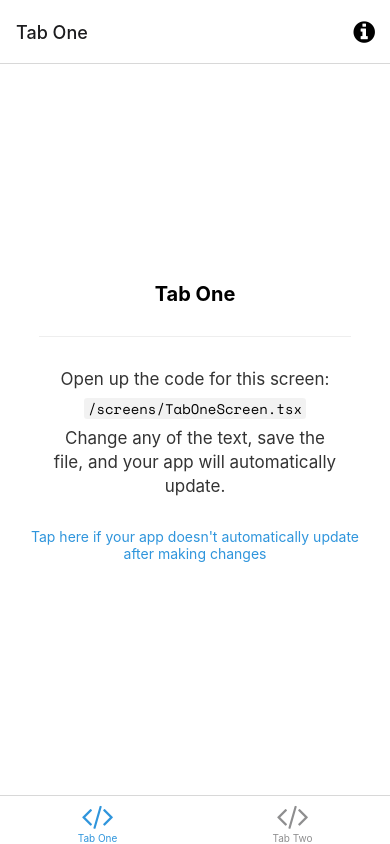
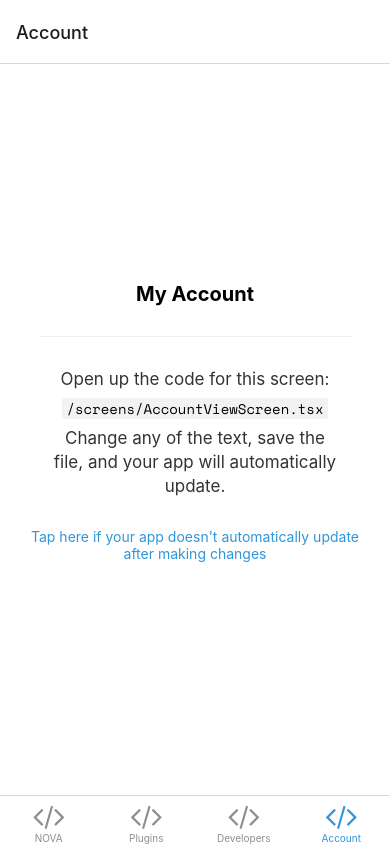
Before and after one commit to jmcrumb/open-virtual-assistant, a React Native app in the folder front-end/Nova/: screen /AccountView in a window 390 px wide. Built offline with nearby package versions, Linux system fonts and the light colour scheme; what expo-linking would draw is missing.

Commit message:
Add file structure

```diff
--- a/front-end/Nova/navigation/index.tsx
+++ b/front-end/Nova/navigation/index.tsx
@@ -14,10 +14,12 @@ import Colors from '../constants/Colors';
 import useColorScheme from '../hooks/useColorScheme';
 import ModalScreen from '../screens/ModalScreen';
 import NotFoundScreen from '../screens/NotFoundScreen';
-import TabOneScreen from '../screens/TabOneScreen';
-import TabTwoScreen from '../screens/TabTwoScreen';
+import AssistantViewScreen from '../screens/AssistantViewScreen';
+import PluginViewScreen from '../screens/PluginViewScreen';
 import { RootStackParamList, RootTabParamList, RootTabScreenProps } from '../types';
 import LinkingConfiguration from './LinkingConfiguration';
+import DeveloperViewScreen from '../screens/DeveloperViewScreen';
+import AccountViewScreen from '../screens/AccountViewScreen';
 
 export default function Navigation({ colorScheme }: { colorScheme: ColorSchemeName }) {
   return (
@@ -58,15 +60,15 @@ function BottomTabNavigator() {
 
   return (
     <BottomTab.Navigator
-      initialRouteName="TabOne"
+      initialRouteName="AssistantView"
       screenOptions={{
         tabBarActiveTintColor: Colors[colorScheme].tint,
       }}>
       <BottomTab.Screen
-        name="TabOne"
-        component={TabOneScreen}
-        options={({ navigation }: RootTabScreenProps<'TabOne'>) => ({
-          title: 'Tab One',
+        name="AssistantView"
+        component={AssistantViewScreen}
+        options={({ navigation }: RootTabScreenProps<'AssistantView'>) => ({
+          title: 'NOVA',
           tabBarIcon: ({ color }) => <TabBarIcon name="code" color={color} />,
           headerRight: () => (
             <Pressable
@@ -85,10 +87,26 @@ function BottomTabNavigator() {
         })}
       />
       <BottomTab.Screen
-        name="TabTwo"
-        component={TabTwoScreen}
+        name="PluginView"
+        component={PluginViewScreen}
         options={{
-          title: 'Tab Two',
+          title: 'Plugins',
+          tabBarIcon: ({ color }) => <TabBarIcon name="code" color={color} />,
+        }}
+      />
+      <BottomTab.Screen
+        name="DeveloperView"
+        component={DeveloperViewScreen}
+        options={{
+          title: 'Developers',
+          tabBarIcon: ({ color }) => <TabBarIcon name="code" color={color} />,
+        }}
+      />
+      <BottomTab.Screen
+        name="AccountView"
+        component={AccountViewScreen}
+        options={{
+          title: 'Account',
           tabBarIcon: ({ color }) => <TabBarIcon name="code" color={color} />,
         }}
       />
--- /dev/null
+++ b/front-end/Nova/screens/AccountViewScreen.tsx
@@ -0,0 +1,32 @@
+import * as React from 'react';
+import { StyleSheet } from 'react-native';
+
+import EditScreenInfo from '../components/EditScreenInfo';
+import { Text, View } from '../components/Themed';
+
+export default function AccountViewScreen() {
+  return (
+    <View style={styles.container}>
+      <Text style={styles.title}>My Account</Text>
+      <View style={styles.separator} lightColor="#eee" darkColor="rgba(255,255,255,0.1)" />
+      <EditScreenInfo path="/screens/AccountViewScreen.tsx" />
+    </View>
+  );
+}
+
+const styles = StyleSheet.create({
+  container: {
+    flex: 1,
+    alignItems: 'center',
+    justifyContent: 'center',
+  },
+  title: {
+    fontSize: 20,
+    fontWeight: 'bold',
+  },
+  separator: {
+    marginVertical: 30,
+    height: 1,
+    width: '80%',
+  },
+});
--- a/front-end/Nova/screens/TabOneScreen.tsx
+++ b/front-end/Nova/screens/AssistantViewScreen.tsx
@@ -5,12 +5,12 @@ import EditScreenInfo from '../components/EditScreenInfo';
 import { Text, View } from '../components/Themed';
 import { RootTabScreenProps } from '../types';
 
-export default function TabOneScreen({ navigation }: RootTabScreenProps<'TabOne'>) {
+export default function AssistantViewScreen({ navigation }: RootTabScreenProps<'AssistantView'>) {
   return (
     <View style={styles.container}>
-      <Text style={styles.title}>Tab One</Text>
+      <Text style={styles.title}>NOVA</Text>
       <View style={styles.separator} lightColor="#eee" darkColor="rgba(255,255,255,0.1)" />
-      <EditScreenInfo path="/screens/TabOneScreen.tsx" />
+      <EditScreenInfo path="/screens/AssistantViewScreen.tsx" />
     </View>
   );
 }
--- a/front-end/Nova/screens/TabTwoScreen.tsx
+++ b/front-end/Nova/screens/DeveloperViewScreen.tsx
@@ -4,12 +4,12 @@ import { StyleSheet } from 'react-native';
 import EditScreenInfo from '../components/EditScreenInfo';
 import { Text, View } from '../components/Themed';
 
-export default function TabTwoScreen() {
+export default function DeveloperViewScreen() {
   return (
     <View style={styles.container}>
-      <Text style={styles.title}>Tab Two</Text>
+      <Text style={styles.title}>Community Developers</Text>
       <View style={styles.separator} lightColor="#eee" darkColor="rgba(255,255,255,0.1)" />
-      <EditScreenInfo path="/screens/TabTwoScreen.tsx" />
+      <EditScreenInfo path="/screens/DeveloperViewScreen.tsx" />
     </View>
   );
 }
--- /dev/null
+++ b/front-end/Nova/screens/PluginViewScreen.tsx
@@ -0,0 +1,32 @@
+import * as React from 'react';
+import { StyleSheet } from 'react-native';
+
+import EditScreenInfo from '../components/EditScreenInfo';
+import { Text, View } from '../components/Themed';
+
+export default function PluginViewScreen() {
+  return (
+    <View style={styles.container}>
+      <Text style={styles.title}>Plugins</Text>
+      <View style={styles.separator} lightColor="#eee" darkColor="rgba(255,255,255,0.1)" />
+      <EditScreenInfo path="/screens/PluginViewScreen.tsx" />
+    </View>
+  );
+}
+
+const styles = StyleSheet.create({
+  container: {
+    flex: 1,
+    alignItems: 'center',
+    justifyContent: 'center',
+  },
+  title: {
+    fontSize: 20,
+    fontWeight: 'bold',
+  },
+  separator: {
+    marginVertical: 30,
+    height: 1,
+    width: '80%',
+  },
+});
--- a/front-end/Nova/types.tsx
+++ b/front-end/Nova/types.tsx
@@ -25,8 +25,10 @@ export type RootStackScreenProps<Screen extends keyof RootStackParamList> = Nati
 >;
 
 export type RootTabParamList = {
-  TabOne: undefined;
-  TabTwo: undefined;
+  AssistantView: undefined;
+  PluginView: undefined;
+  DeveloperView: undefined;
+  AccountView: undefined;
 };
 
 export type RootTabScreenProps<Screen extends keyof RootTabParamList> = CompositeScreenProps<
```
Also changed, not shown: front-end/Nova/nova-core/abstractPlugin.ts (added, +13 -0 lines), front-end/Nova/api/accountAPI.ts (added), front-end/Nova/api/nlpAPI.ts (added), front-end/Nova/api/pluginStoreAPI.ts (added), front-end/Nova/nova-core/core.ts (added).
